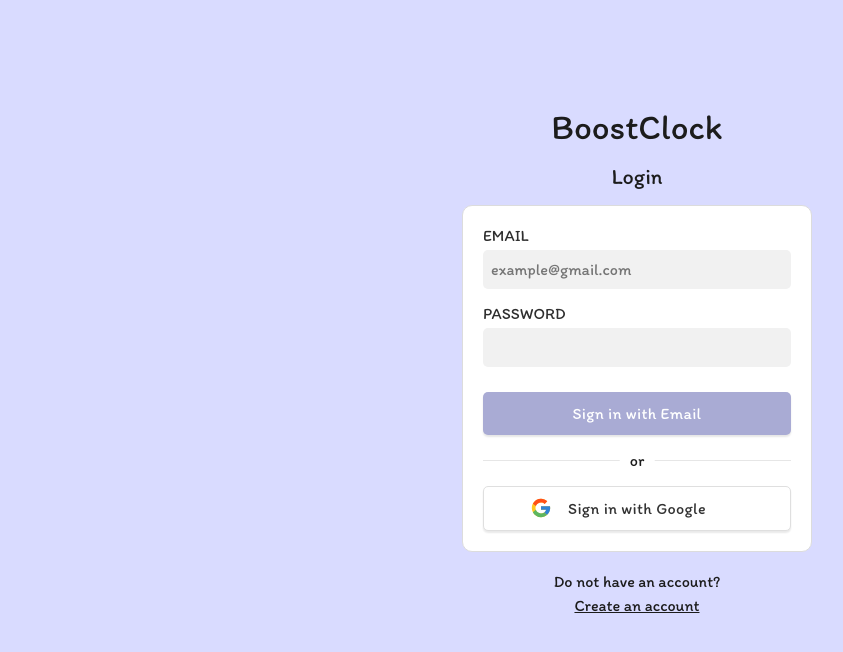
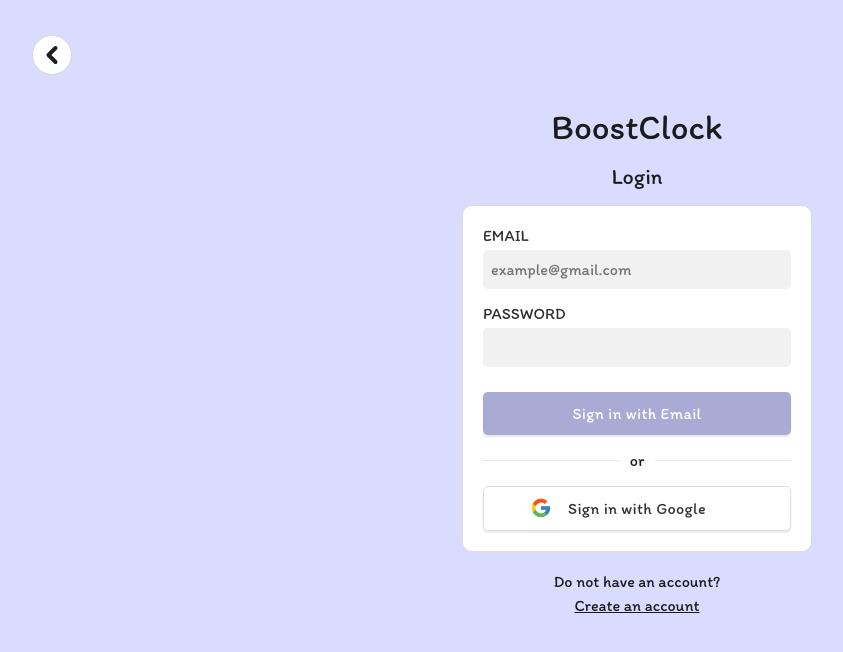
Before and after one commit to flionx/boost-clock, a React (Vite) app: page /login in a window 1280 px wide. Shown: the top 652 px of the page, without its empty margins (3-846 px from the left). Built offline with nearby package versions, Linux system fonts and the light colour scheme; no server answers; a web font is replaced by a local one.

Commit message:
btnGoHome(on auth pages) | modalWarning when log out

```diff
--- a/src/components/ButtonLogOut/ButtonLogOut.jsx
+++ b/src/components/ButtonLogOut/ButtonLogOut.jsx
@@ -10,9 +10,12 @@
 import getFilteredState from '../../hooks/getFilteredState';
 import { UserContext } from '../UserProvider/UserProvider';
 import { Link } from 'react-router-dom';
+import ModalWarning from '../ModalWarning/ModalWarning';
 const itemClass = 'button__menu user-icon';
 
 const ButtonLogOut = () => {
+  const [hasModal, setHasModal] = useState(false);
+
   const dispatch = useDispatch();
   const hasUser = useContext(UserContext);
   const store = useStore();
@@ -29,13 +32,23 @@
           await auth.signOut();
       } catch (error) {
           console.error("Ошибка при сохранении данных перед выходом:", error);
+      } finally {
+        setHasModal(false)
       }
   };
 
   return (
     <>
-      {hasUser && <button className={itemClass} onClick={saveAndLogout}>Log out</button>}
+      {hasUser && <button className={itemClass} onClick={() => setHasModal(true)}>Log out</button>}
       {!hasUser && <Link className={itemClass} style={{color: 'currentcolor'}} to='/login'>Log in</Link>}
+      {hasModal && (
+        <ModalWarning
+        onClickFalse={() => setHasModal(false)}
+        onClickTrue={saveAndLogout}
+        text={'Are you sure you want to log out?'}
+        btnTrueText={'Log out'}
+        />
+      )}
     </>
   )
 }
--- a/src/components/FormAuth/FormAuth.jsx
+++ b/src/components/FormAuth/FormAuth.jsx
@@ -4,10 +4,9 @@
 import { signInWithPopup } from "firebase/auth";
 import { auth, db, provider } from '../../firebase';
 import { doc, getDoc, setDoc } from 'firebase/firestore';
-import { useSelector, useStore } from 'react-redux';
+import { useStore } from 'react-redux';
 import './FormAuth.css'
 import getFilteredState from '../../hooks/getFilteredState';
-import WaitModal from '../WaitModal/WaitModal';
 
 const FormAuth = ({title, onHandleClick}) => {
     const [email, setEmail] = useState('')
@@ -15,8 +14,6 @@
     const navigate = useNavigate();
     const {uploadUserData} = useSaveUploadState();
     const store = useStore();
-
-    const {hasWait} = useSelector(state => state.settings.waitModal);
 
     function checkForm(e) {
         e.preventDefault();
@@ -31,23 +28,20 @@
                 const userDoc = await getDoc(dataRef);
 
                 if (userDoc.exists()) {
-                    console.log('зашли в гугл акк');
                     uploadUserData(userDoc.data())
                 }
                 else {
                     const dataState = getFilteredState(store.getState());
-                    console.log('новый гугл акк');
                     await setDoc(dataRef, dataState, { merge: true });
                 }
                 navigate('/');
 
             }).catch((error) => {
                 console.log(error.code);
-            });
+            })
     }
 
   return (
-    <>
     <form onSubmit={checkForm} className='auth__form'>
         <label htmlFor="email">EMAIL</label>
         <input
@@ -70,9 +64,6 @@
             className='auth__google'
             onClick={signInWithGoogle}>{title} with Google</button>
     </form>
-
-    {hasWait && <WaitModal />}
-    </>
   )
 }
 
--- a/src/components/Tasks/components/ModalWarning/ModalWarning.jsx
+++ b/src/components/ModalWarning/ModalWarning.jsx
@@ -1,7 +1,7 @@
 import './ModalWarning.css'
-import useStopPageScroll from '../../../../hooks/useStopPageScroll';
+import useStopPageScroll from '../../hooks/useStopPageScroll';
 
-function ModalWarning({onClickTrue, onClickFalse}) {
+function ModalWarning({onClickTrue, onClickFalse, text, btnTrueText}) {
 
     useStopPageScroll();
 
@@ -9,15 +9,14 @@
         <div className="modal-menu__bg" onClick={() => onClickFalse()}>
             <dialog className="modal-warning" onClick={(e) => e.stopPropagation()}>
                 <h3 className="modal-warning__title">Warning!</h3>
-                <p className="modal-warning__text">Are you sure you want to delete all tasks?</p>
+                <p className="modal-warning__text">{text}</p>
                 <div className="modal-warnin__btns">
                     <button
                     onClick={() => onClickFalse()}
                     className="btn-modal-border">Cancel</button>
                     <button
                     onClick={() => onClickTrue()}
-                    className="btn-modal">Delete</button>
-
+                    className="btn-modal">{btnTrueText}</button>
                 </div>
             </dialog>
         </div>
--- a/src/components/Tasks/components/TaskListHeader/TaskListHeader.jsx
+++ b/src/components/Tasks/components/TaskListHeader/TaskListHeader.jsx
@@ -1,5 +1,5 @@
 import { useRef, useState, useEffect } from "react";
-import ModalWarning from "../ModalWarning/ModalWarning";
+import ModalWarning from "../../../ModalWarning/ModalWarning";
 import { useDispatch, useSelector } from "react-redux";
 import { deleteAllTasks } from "../../../../store/slices/tasksSlice";
 import AnimDeleteCard from "../../helpers/AnimDeleteCard";
@@ -51,6 +51,8 @@
                 <ModalWarning
                 onClickFalse={closeModal}
                 onClickTrue={removeAllTasks}
+                text={'Are you sure you want to delete all tasks?'}
+                btnTrueText={'Delete'}
                 />
             )}
         </div>
--- a/src/hooks/useAutoSave.js
+++ b/src/hooks/useAutoSave.js
@@ -21,7 +21,6 @@
             try {
                 const userRef = doc(db, "Users", user.uid);
                 await setDoc(userRef, filteredState, { merge: true });
-                console.log("✅ Данные сохранены в Firestore:", filteredState);
             } catch (error) {
                 console.error("❌ Ошибка сохранения:", error);
             }
--- a/src/pages/SignInPage.jsx
+++ b/src/pages/SignInPage.jsx
@@ -4,13 +4,20 @@
 import { doc, getDoc } from 'firebase/firestore'
 import useSaveUploadState from '../hooks/useSaveUploadState'
 import FormAuth from '../components/FormAuth/FormAuth'
-import { useDispatch } from 'react-redux'
+import { useDispatch, useSelector } from 'react-redux'
 import { setWaitModal } from '../store/slices/settingSlice'
+import WaitModal from '../components/WaitModal/WaitModal'
+import { useState } from 'react'
 
 const SignInPage = () => {
+    const [canGoHome, setCanGoHome] = useState(true);
+
+
     const navigate = useNavigate();
     const dispatch = useDispatch();
     const {uploadUserData} = useSaveUploadState(); //данные из дб в состояние
+
+    const {hasWait} = useSelector(state => state.settings.waitModal);
 
     const signInWithEmail = (email, password) => {
         if (!email || !password) return;
@@ -19,7 +26,8 @@
 
                 const uid = result.user.uid;
                 const dataRef = doc(db, "Users", uid);
-                dispatch(setWaitModal({status: 'orange', hasWait: true, message: 'Please wait... Loading data'}))
+                dispatch(setWaitModal({status: 'green', hasWait: true, message: 'Please wait... Loading data'}))
+                setCanGoHome(curr => false);
                 const userDoc = await getDoc(dataRef);
 
                 if (userDoc.exists()) {
@@ -39,10 +47,14 @@
             })
             .catch((error) => {
                 dispatch(setWaitModal({status: 'red', hasWait: true, message: 'incorrect email or password'}))
-            });
+            }).finally(() => {
+                setCanGoHome(curr => true);
+            })
     }
 
   return (
+    <>
+        <Link to={canGoHome ? '/' : ''} className='btn-arrow-home'></Link>
         <div className='container'>
             <div className="auth">
                 <h1>BoostClock</h1>
@@ -52,6 +64,9 @@
                 <Link to='/signup'>Create an account</Link>
             </div>
         </div>
+        {hasWait && <WaitModal />}
+    </>
+
   )
 }
 
--- a/src/pages/SignUpPage.jsx
+++ b/src/pages/SignUpPage.jsx
@@ -1,10 +1,10 @@
-import FormAuth from '../components/FormAuth/FormAuth'
 import { Link, useNavigate } from 'react-router-dom'
 import { createUserWithEmailAndPassword } from 'firebase/auth'
 import { doc, setDoc } from 'firebase/firestore';
 import { auth, db } from '../firebase'
 import { useStore } from 'react-redux';
 import getFilteredState from '../hooks/getFilteredState';
+import FormAuth from '../components/FormAuth/FormAuth'
 
 const SignUpPage = () => {
     const navigate = useNavigate();
@@ -19,25 +19,26 @@
                 const user = result.user;
                 const dataRef = doc(db, "Users", user.uid);
                 await setDoc(dataRef, dataState, { merge: true });
-                console.log('Данные сохранены в БД с uid' + user.uid);
                 navigate('/')
             })
             .catch((error) => {
                 console.log(error.code);
-            });
+            })
     }
 
   return (
+    <>
+        <Link to='/' className='btn-arrow-home'></Link>
         <div className='container'>
             <div className="auth">
                 <h1>BoostClock</h1>
                 <h2>Create an account</h2>
-            <FormAuth title={'Sign up'} onHandleClick={signUpWithEmail}/>
+                <FormAuth title={'Sign up'} onHandleClick={signUpWithEmail} />
                 <span>Already have an account?</span>
                 <Link to='/login'>Log in</Link>
             </div>
-
         </div>
+    </>
   )
 }
 
--- a/src/pages/secondPages.css
+++ b/src/pages/secondPages.css
@@ -63,3 +63,27 @@
 .auth span {
     margin-bottom: 5px;
 }
+
+
+.btn-arrow-home {
+    width: 40px;
+    height: 40px;
+    border-radius: 50%;
+    background: white;
+    border: 1px solid #d8d8d8;
+    position: absolute;
+    top: 35px;
+    left: 35px;
+    display: flex;
+    justify-content: center;
+    align-items: center;
+}
+
+.btn-arrow-home::after {
+    content: '';
+    position: absolute;
+    background-image: url('../../assets/completedTasks/arrowDown.svg');
+    transform: rotate(90deg);
+    width: 28px;
+    height: 28px;
+}
```
Also changed, not shown: src/components/ModalWarning/ModalWarning.css (renamed from src/components/Tasks/components/ModalWarning/ModalWarning.css). Lines whose indentation alone changed are shown as unchanged.
